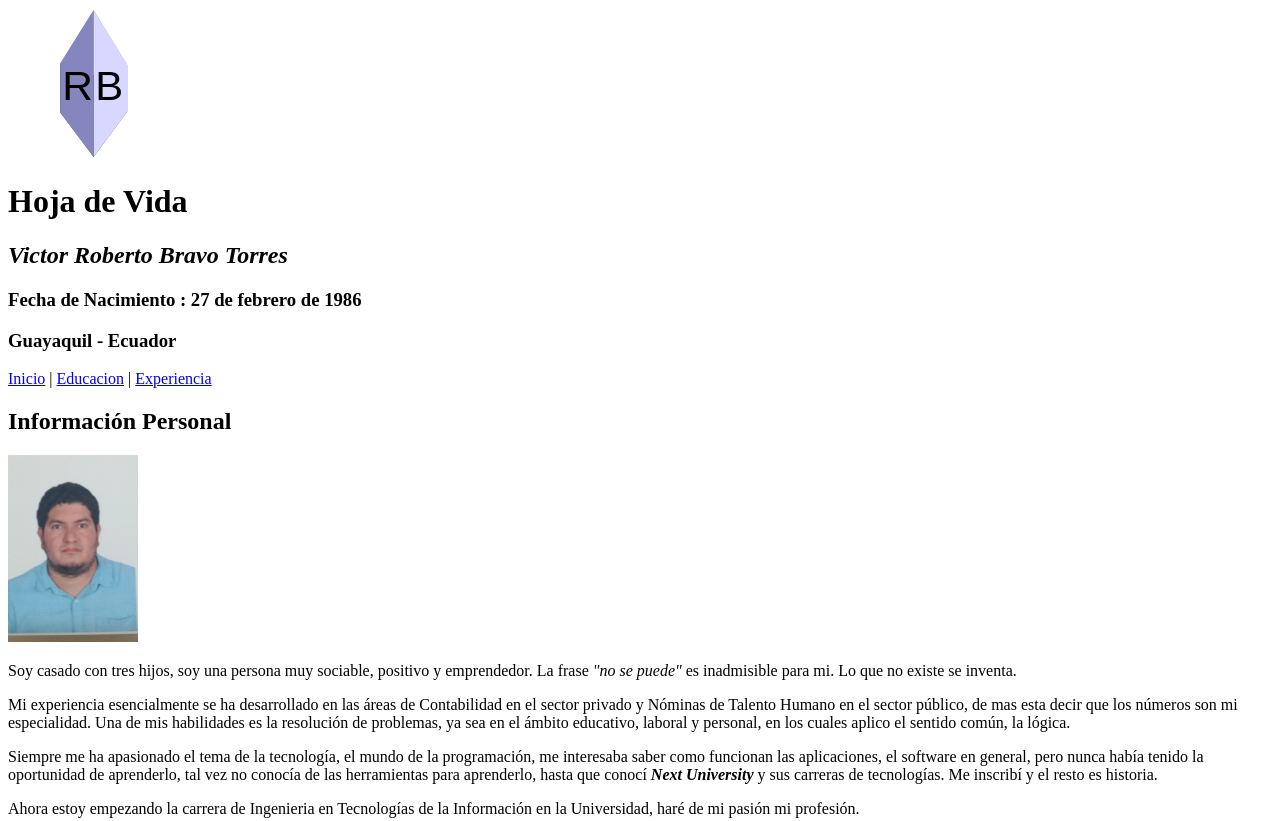
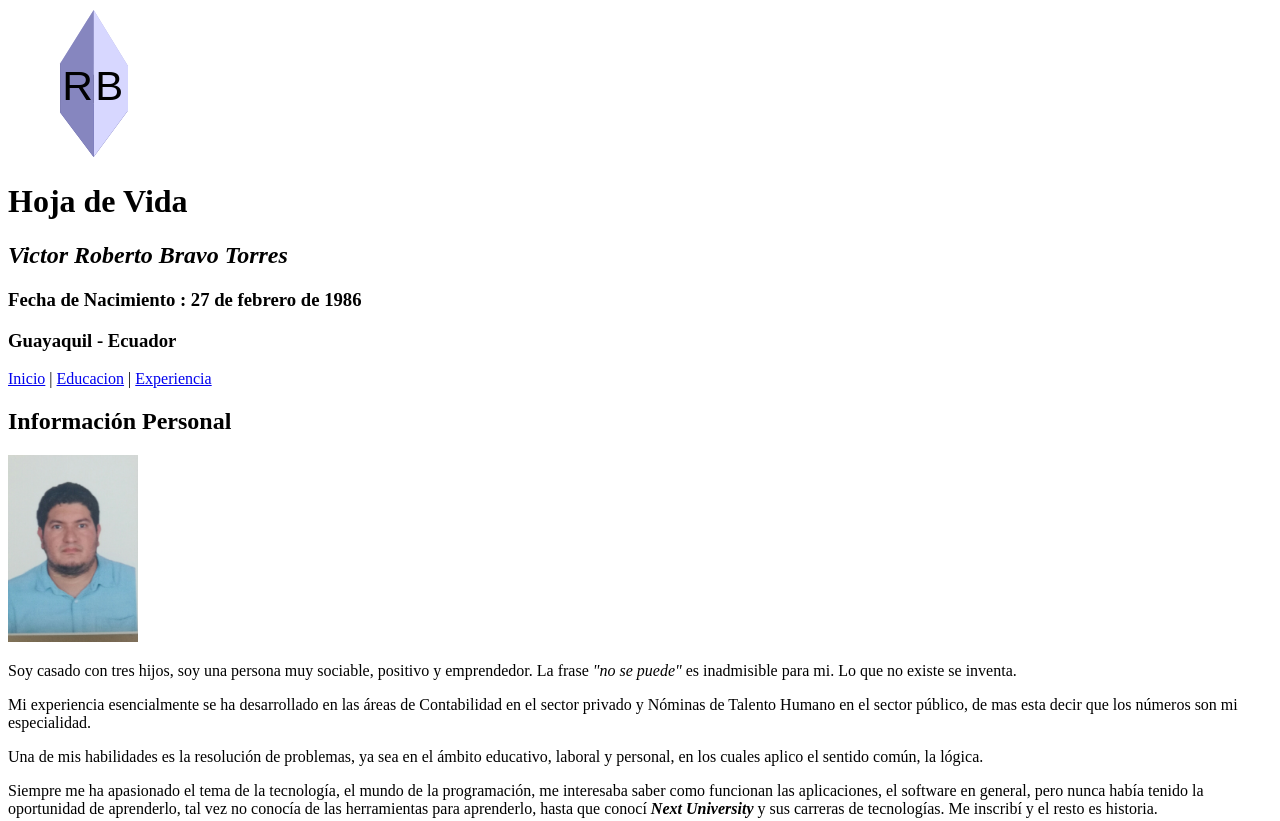
Before and after one commit to RobertBass/Evaluacion-HTML, a plain HTML site: page index.html in a window 1280 px wide. Shown: the top 821 px of the page. Drawn offline with Linux system fonts and the light colour scheme.

Commit message:
Proyecto de Evaluacion de Fundamentos de HTML de Next University - Version 4
Version 4

```diff
--- a/index.html
+++ b/index.html
@@ -20,8 +20,8 @@
     <img src="img/rb.jpg" alt="Roberto Bravo" title="Vícto Roberto Bravo Torres" width="130px"><br>
     <p>Soy casado con tres hijos, soy una persona muy sociable, positivo y emprendedor. La frase <em>"no se puede"</em> es inadmisible para mi.
     Lo que no existe se inventa.</p>
-    <p>Mi experiencia esencialmente se ha desarrollado en las áreas de Contabilidad en el sector privado y Nóminas de Talento Humano en  el sector público, de mas esta decir que los números son mi especialidad.
-       Una de mis habilidades es la resolución de problemas, ya sea en el ámbito educativo, laboral y personal, en los cuales aplico el sentido común, la lógica.</p>
+    <p>Mi experiencia esencialmente se ha desarrollado en las áreas de Contabilidad en el sector privado y Nóminas de Talento Humano en  el sector público, de mas esta decir que los números son mi especialidad.</p>
+    <p>Una de mis habilidades es la resolución de problemas, ya sea en el ámbito educativo, laboral y personal, en los cuales aplico el sentido común, la lógica.</p>
     <p>Siempre me ha apasionado el tema de la tecnología, el mundo de la programación, me interesaba saber como funcionan las aplicaciones, el software en general, pero nunca había tenido la oportunidad
        de aprenderlo, tal vez no conocía de las herramientas para aprenderlo, hasta que conocí <strong><em>Next University</em></strong> y sus carreras de tecnologías. Me inscribí y el resto es historia.</p>
     <p>Ahora estoy empezando la carrera de Ingenieria en Tecnologías de la Información en la Universidad, haré de mi pasión mi profesión.</p>
```
Also changed, not shown: educacion.html (+3 -3 lines).
